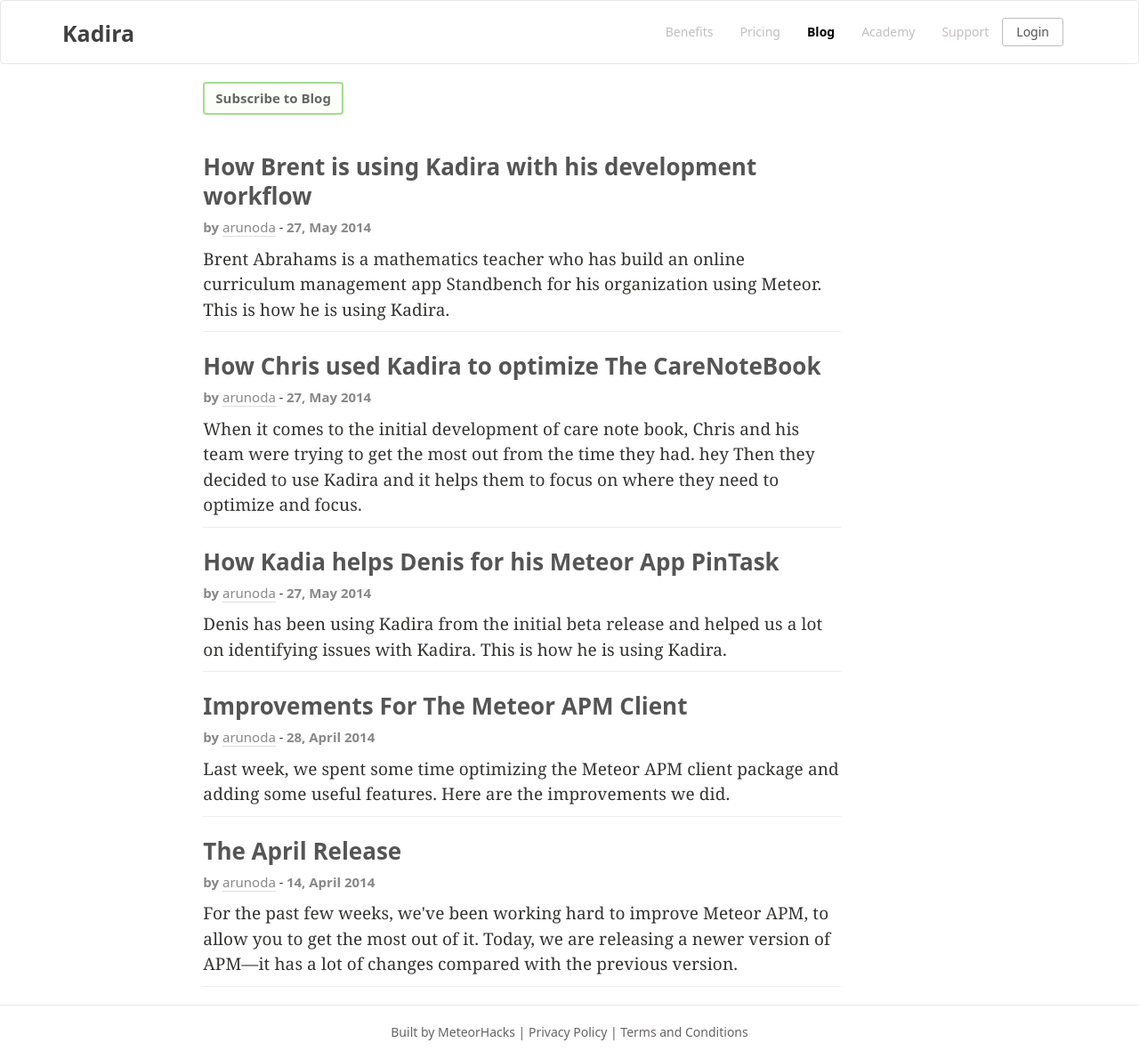
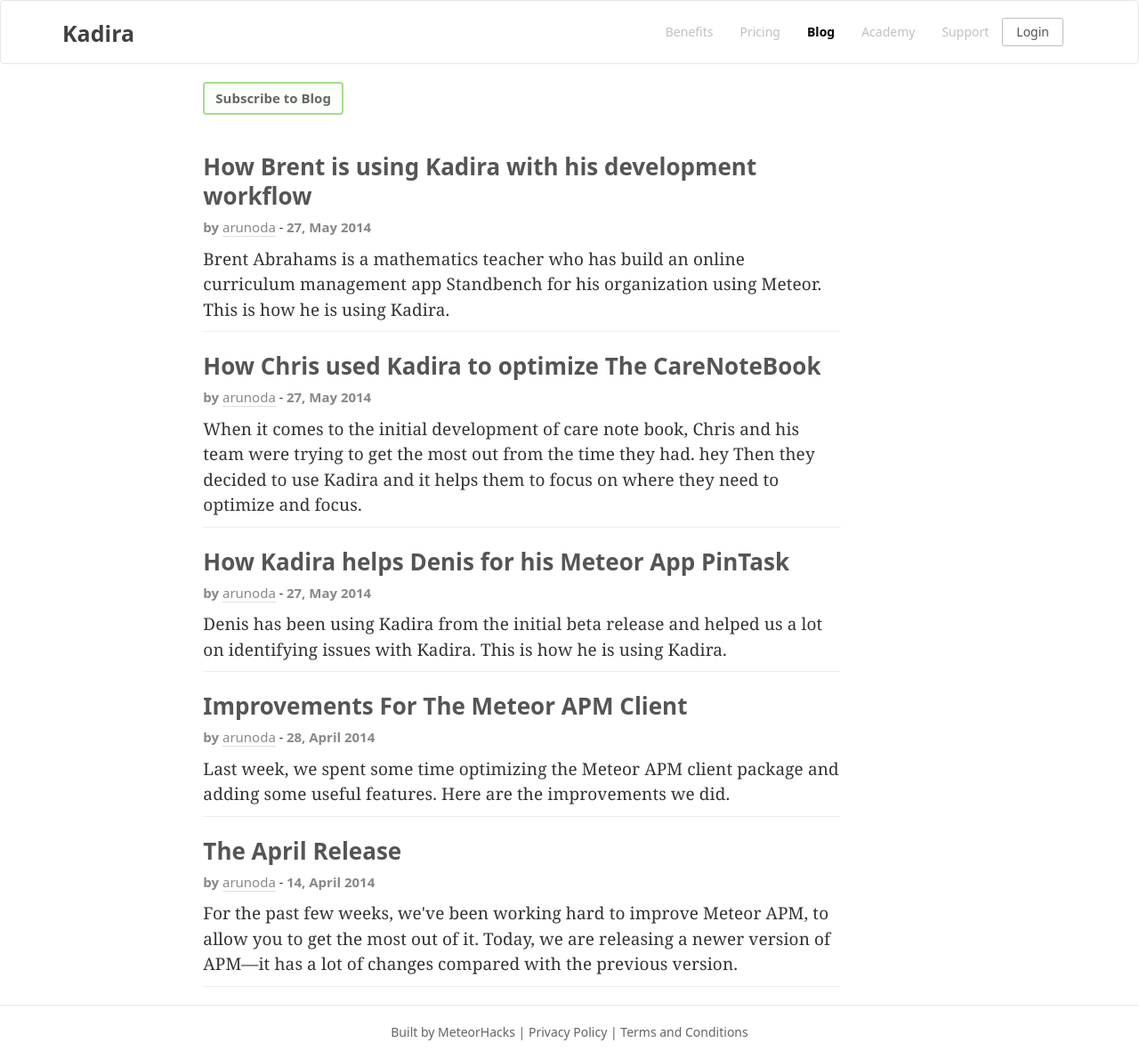
Before and after one commit to kadiraio/kadiraio.github.io, a Jekyll site: the page built from blog/index.html, in a window 1280 px wide. Shown: the whole page at 89% size. Built offline with Jekyll 4.4.1, drawn with Linux system fonts in a browser that asks for light colours.

Commit message:
Update blog.yml

```diff
--- a/_data/blog.yml
+++ b/_data/blog.yml
@@ -10,7 +10,7 @@
     link:  /blog/user-stories-chris-doe
     summery: "When it comes to the initial development of care note book, Chris and his team were trying to get the most out from the time they had. hey Then they decided to use Kadira and it helps them to focus on where they need to optimize and focus."
   -
-    title: "How Kadia helps Denis for his Meteor App PinTask"
+    title: "How Kadira helps Denis for his Meteor App PinTask"
     date: "27, May 2014"
     link:  /blog/user-stories-denis-gorbachev
     summery: "Denis has been using Kadira from the initial beta release and helped us a lot on identifying issues with Kadira. This is how he is using Kadira."
```
